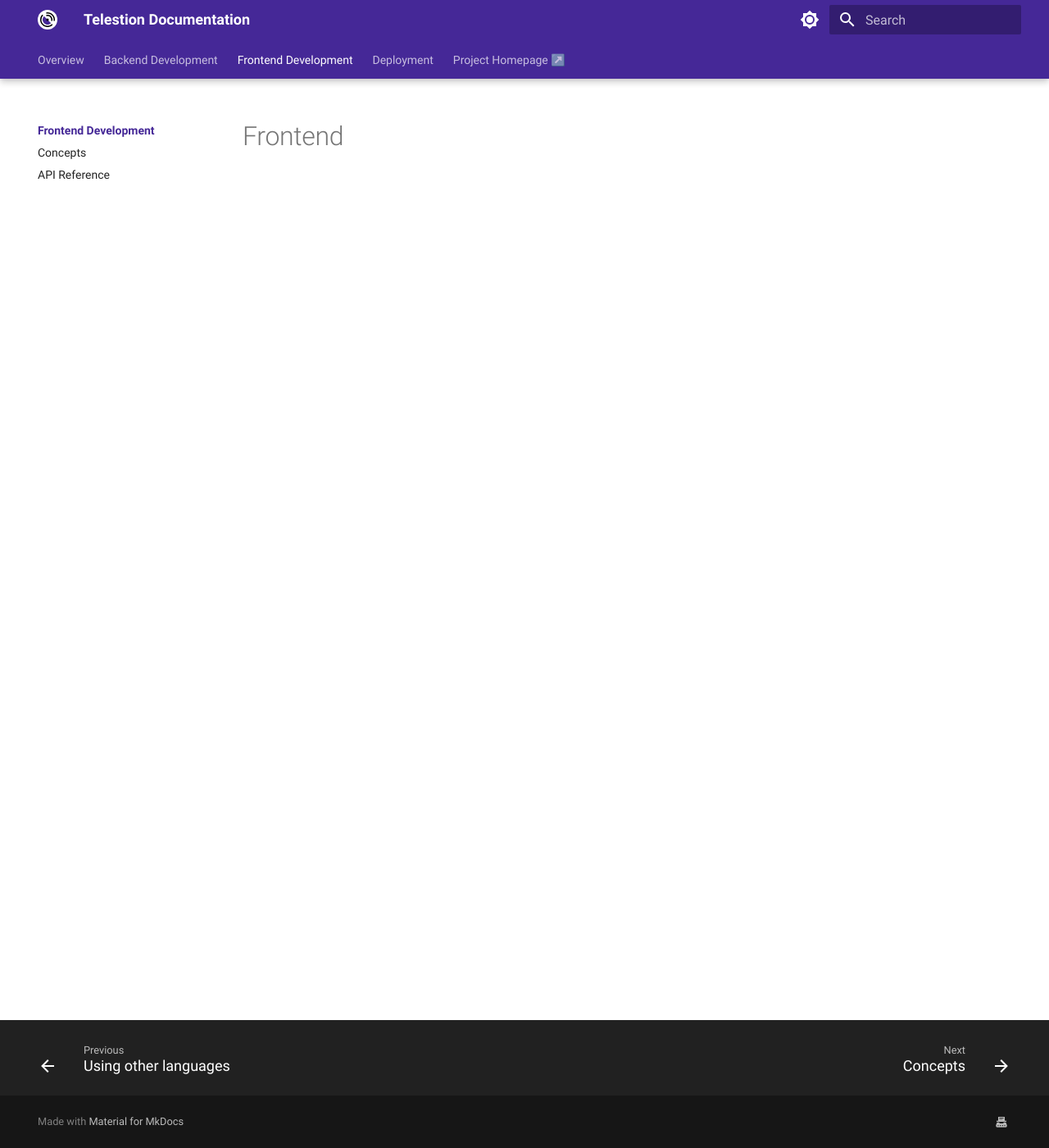
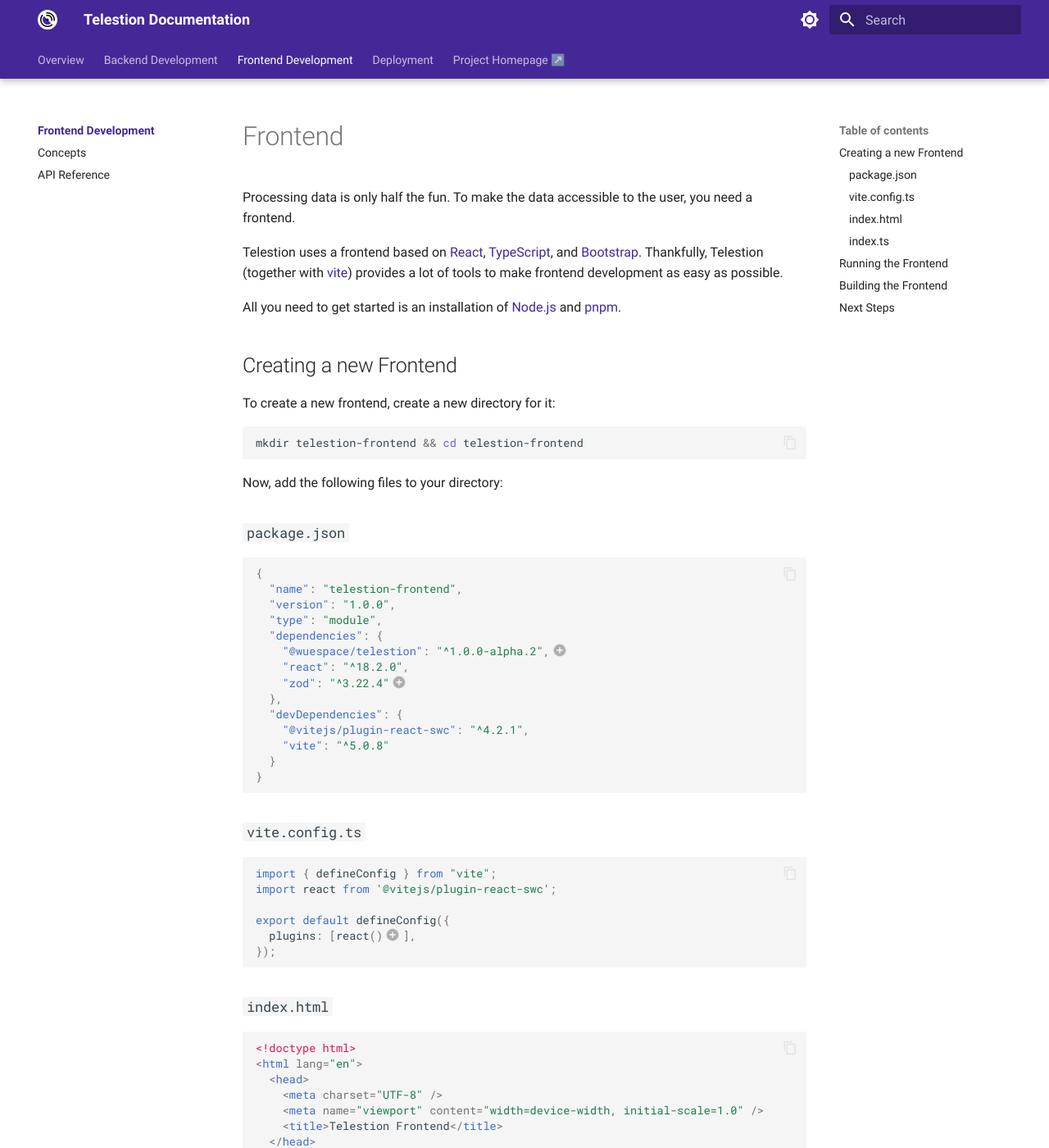
Before and after one commit to wuespace/telestion, an MkDocs documentation site: the page built from docs/docs/Frontend Development/index.md, in a window 1280 px wide and 1400 px high. Shown: the whole window at 82% size. Built offline with MkDocs 1.6.1 and Material for MkDocs 9.7.7, drawn with Linux system fonts in a browser that asks for light colours; plug-ins that fetch from the network failed and are left out; some of the changed text lies outside the part shown.

Commit message:
TELESTION-444 Write frontend getting started
Add a basic getting started guide for the `@wuespace/telestion` library

````diff
--- a/docs/docs/Frontend Development/index.md
+++ b/docs/docs/Frontend Development/index.md
@@ -1 +1,119 @@
 # Frontend
+
+Processing data is only half the fun. To make the data accessible to the user, you need a frontend.
+
+Telestion uses a frontend based on [React](https://reactjs.org/), [TypeScript](https://www.typescriptlang.org/), and [Bootstrap](https://getbootstrap.com/).
+Thankfully, Telestion (together with [vite](https://vitejs.dev/)) provides a lot of tools to make frontend development as easy as possible.
+
+All you need to get started is an installation of [Node.js](https://nodejs.org/en/) and [pnpm](https://pnpm.io/).
+
+## Creating a new Frontend
+
+To create a new frontend, create a new directory for it:
+
+```bash
+mkdir telestion-frontend && cd telestion-frontend
+```
+
+Now, add the following files to your directory:
+
+### `package.json`
+
+```json
+{
+  "name": "telestion-frontend",
+  "version": "1.0.0",
+  "type": "module",
+  "dependencies": {
+    "@wuespace/telestion": "^1.0.0-alpha.2",// (1)!
+    "react": "^18.2.0",
+    "zod": "^3.22.4"// (2)!
+  },
+  "devDependencies": {
+    "@vitejs/plugin-react-swc": "^4.2.1",
+    "vite": "^5.0.8"
+  }
+}
+```
+
+1. Add the `@wuespace/telestion` package as a dependency. This package contains all the tools you need to get started with frontend development.
+2. Add the `zod` package as a dependency. This package is used to validate any data that is sent to the frontend.
+
+### `vite.config.ts`
+
+```typescript
+import { defineConfig } from "vite";
+import react from '@vitejs/plugin-react-swc';
+
+export default defineConfig({
+  plugins: [react()/*(1)!*/],
+});
+```
+
+1. Add the `react` plugin to vite. This plugin allows you to use React in your frontend.
+
+### `index.html`
+
+```html
+<!doctype html>
+<html lang="en">
+  <head>
+    <meta charset="UTF-8" />
+    <meta name="viewport" content="width=device-width, initial-scale=1.0" />
+    <title>Telestion Frontend</title>
+  </head>
+  <body data-bs-theme="dark"><!-- (1)! -->
+    <div id="root"></div><!-- (2)! -->
+    <script type="module" src="/index.ts"></script><!-- (3)! -->
+  </body>
+</html>
+```
+
+1. Add the `data-bs-theme` attribute to the `body` tag. This attribute is used to set the default theme of the frontend. You can choose between `light` and `dark`.
+2. Add a `div` tag with the id `root`. This is where your frontend will be rendered.
+3. Add a `script` tag that loads the `index.ts` file. This file is the entry point of your frontend.
+
+### `index.ts`
+
+```typescript
+import { initTelestion, registerWidgets } from "@wuespace/telestion"; // (1)!
+
+import "@wuespace/telestion/telestion.css"; // (2)!
+
+// initialize Telestion
+await initTelestion/* (3)!*/({
+  version: "1.0.0",// (4)!
+});
+
+// register your widget in Telestion
+registerWidgets(...);// (5)!
+```
+
+1. Import the `initTelestion` and `registerWidgets` functions from the `@wuespace/telestion` package.
+2. Import the `telestion.css` file from the `@wuespace/telestion` package. This file contains all the styles (including all Bootstrap styles) you need to get started with frontend development.
+3. Initialize Telestion. This sets up a basic frontend including authentication, dashboards, etc.
+4. Set the version of your frontend. This is used to check if the user data needs to be migrated.
+5. Register your widgets in Telestion. This is explained in more detail in the next section.
+
+## Running the Frontend
+
+To run the frontend, run the following command:
+
+```bash
+pnpm dlx vite
+```
+
+This will start a development server on port 5173. You can now open your browser and navigate to
+[http://localhost:5173](http://localhost:5173).
+
+## Building the Frontend
+
+To build the frontend, run the following command:
+
+```bash
+pnpm dlx vite build
+```
+
+## Next Steps
+
+Now that you have a basic frontend running, you should have a look at how to add widgets to it.
````
